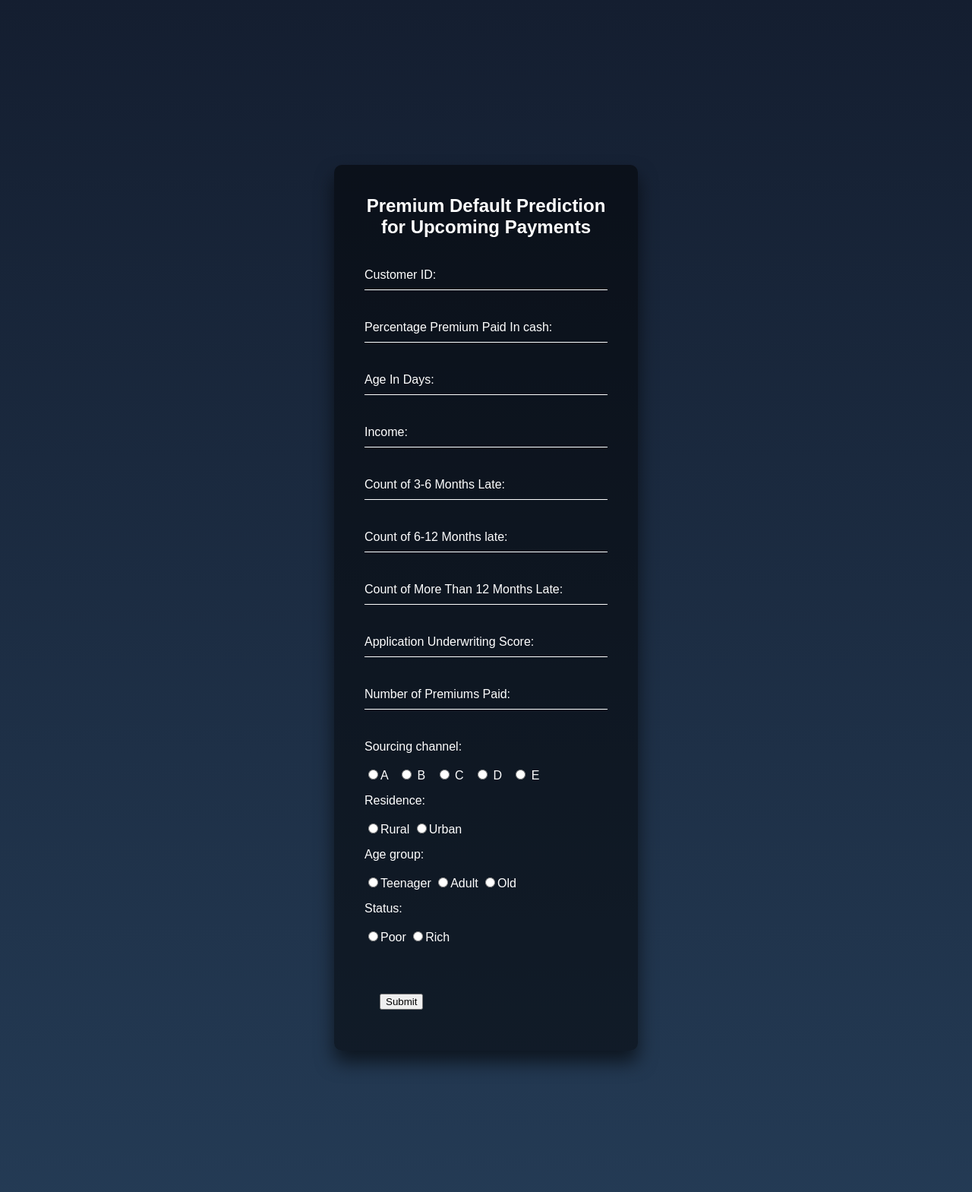
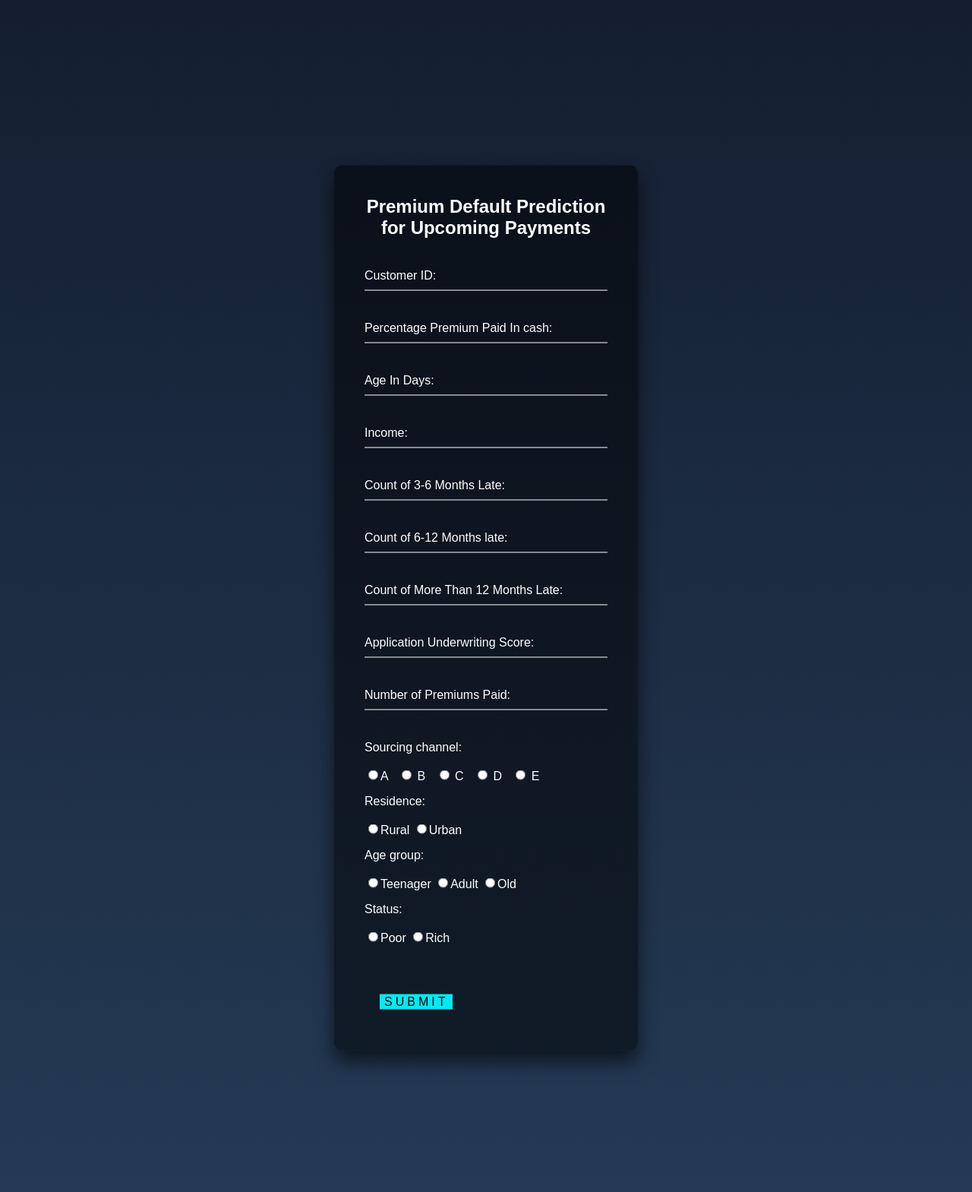
Before and after one commit to aditiagarwal30/Predicting-if-a-customer-will-default-their-next-premium, a Flask app: page / in a window 1280 px wide. Shown: the top 1569 px of the page at 76% size. Run offline with Flask 2, Linux system fonts and the light colour scheme.

Commit message:
Update index.css

```diff
--- a/static/index.css
+++ b/static/index.css
@@ -62,6 +62,19 @@
     left: 0;
     color: #03e9f4;
     font-size: 12px;
+}
+
+.button {
+    position: relative;
+    display: inline-block;
+    background-color: #03e9f4;
+    font-size: 16px;
+    text-decoration: none;
+    text-transform: uppercase;
+    overflow: hidden;
+    transition: .5s;
+    letter-spacing: 4px;
+    border: none;
 }
 
 .login-box form a {
```
